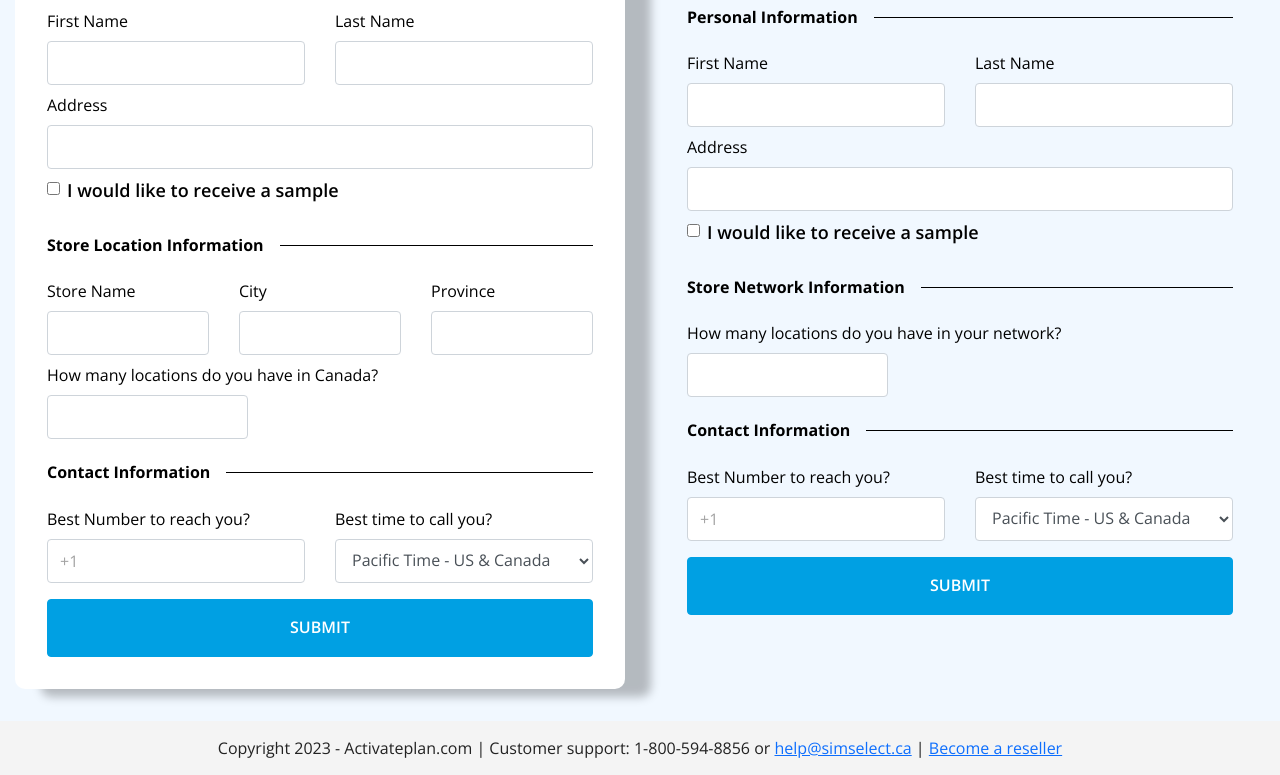
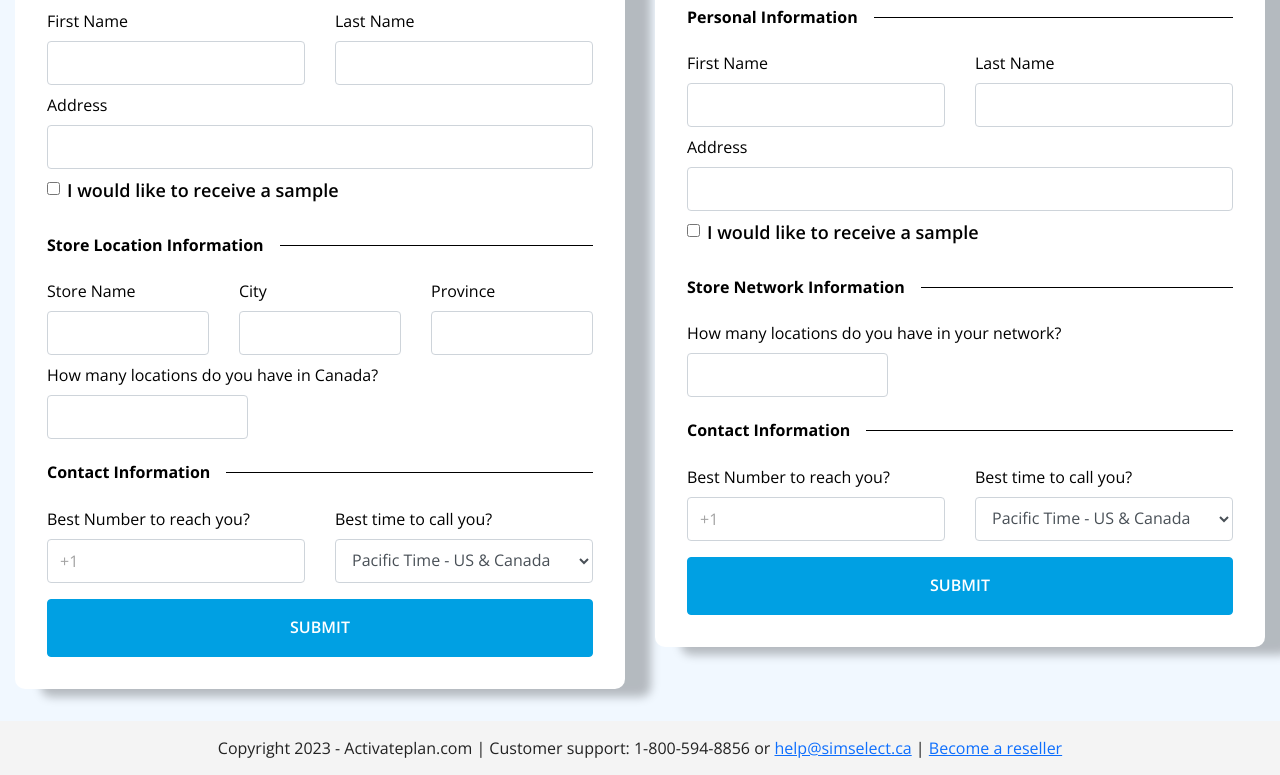
Before and after one commit to Harhsad/grabandgoplus, a plain HTML site: page reseller-form.html in a window 1280 px wide. Shown: the part 259-1034 px from the top of the page. Drawn offline with nearby package versions, Linux system fonts and the light colour scheme.

Commit message:
Add files via upload

```diff
--- a/css/custom-grabandgoplus.css
+++ b/css/custom-grabandgoplus.css
@@ -353,11 +353,9 @@ section{ padding: 2em 0}
 .reseller-cta .content p a{ color:#0D97EF; font-weight: 600; margin:1em 0; text-decoration: underline;}
 .reseller-form-page{background:#F1F8FF; }
 .reseller-form-page .reseller-forms .reseller-form{ background: #fff; padding: 2em; border-radius: 10px; box-shadow: rgba(0,0,0,.25) 26px 8px 10px;}
-.reseller-form-page .reseller-forms .reseller-form.distributor{ background: none; padding: 2em; border-radius: 10px; box-shadow: none;}
 .reseller-form-page .reseller-forms h1{ font-size: 1.875em; color: #000;;}
 .reseller-form-page .reseller-forms h4{ display: flex; align-items: center; position: relative; margin: 1em 0}
 .reseller-form-page .reseller-forms h4 span{ font-size: 1rem; color: #000; font-weight: 700; position: relative; background: #fff; z-index: 1; padding-right: 1em;}
-.reseller-form-page .reseller-forms .reseller-form.distributor h4 span{ font-size: 1rem; color: #000; font-weight: 700; position: relative; background: #F1F8FF; z-index: 1; padding-right: 1em;}
 .reseller-form-page .reseller-forms h4:after{ content: ""; width: 100%;; height: 1px; background: #000; position: absolute; right: 0; z-index: 0;}
 .reseller-form-page .reseller-forms.form-check-label{ font-size: 0.875em !important; font-weight: 500;}
 .reseller-form-page .reseller-forms button[type="submit"]{ width: 100%; text-transform: uppercase; font-weight: 600; font-family: 'Open Sans', sans-serif; font-size: 1em; border-radius: 4px;}
```
